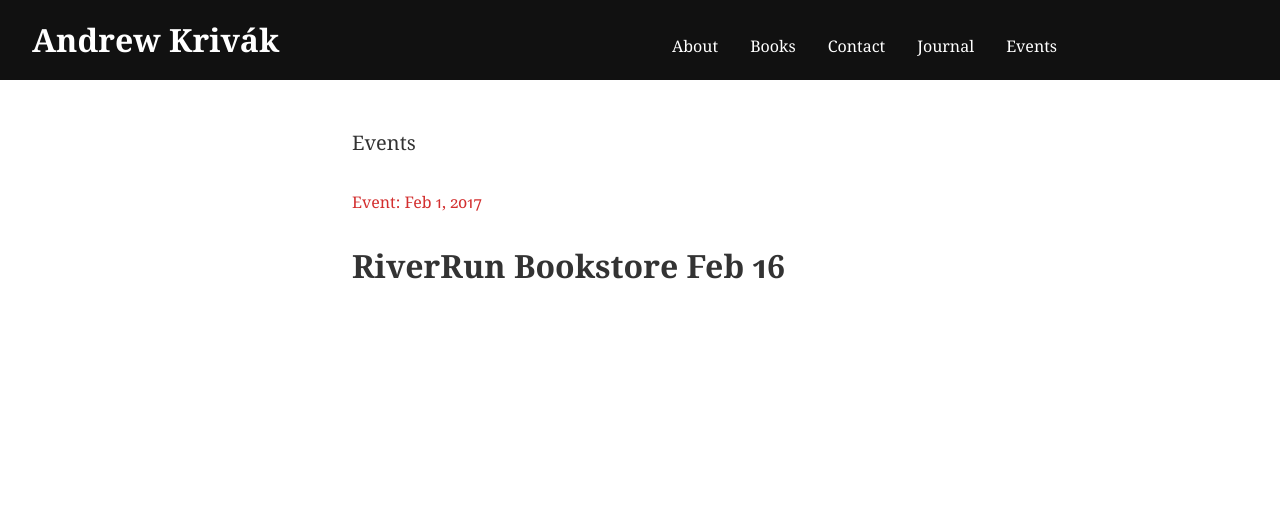
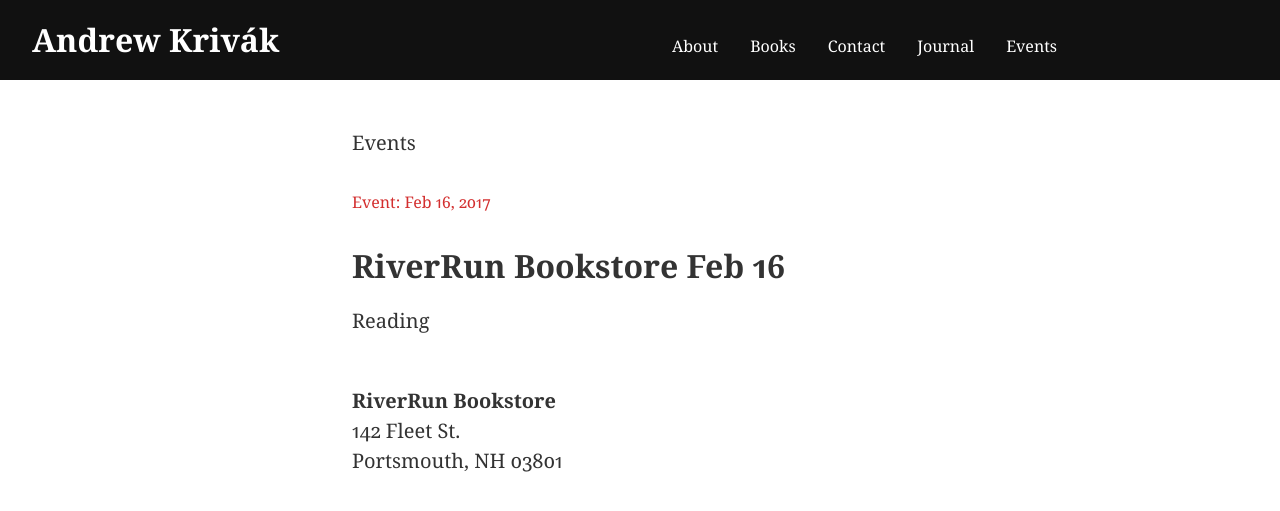
Before and after one commit to theNewDynamic/andrewkrivak.com--archive, a Jekyll site: the page built from _events/riverrun-bookstore-feb-16.md, in a window 1280 px wide and 900 px high. Shown: the top 511 px of the window. Built offline with Jekyll 4.4.1, drawn with Linux system fonts in a browser that asks for light colours.

Commit message:
Updated '_events/riverrun-bookstore-feb-16.md' via CloudCannon

```diff
--- a/_events/riverrun-bookstore-feb-16.md
+++ b/_events/riverrun-bookstore-feb-16.md
@@ -1,12 +1,15 @@
 ---
 title: RiverRun Bookstore Feb 16
-start_at: 2017-02-01 12:00:00
+start_at: 2017-02-16 18:30:00
 show_time: true
 venue:
-  name:
-  address:
-  city:
-  state:
-  zip:
-link:
+  name: RiverRun Bookstore
+  address: 142 Fleet St.
+  city: Portsmouth
+  state: NH
+  zip: 03801
+link: 'http://riverrunbookstore.com/'
 ---
+
+
+Reading
```
